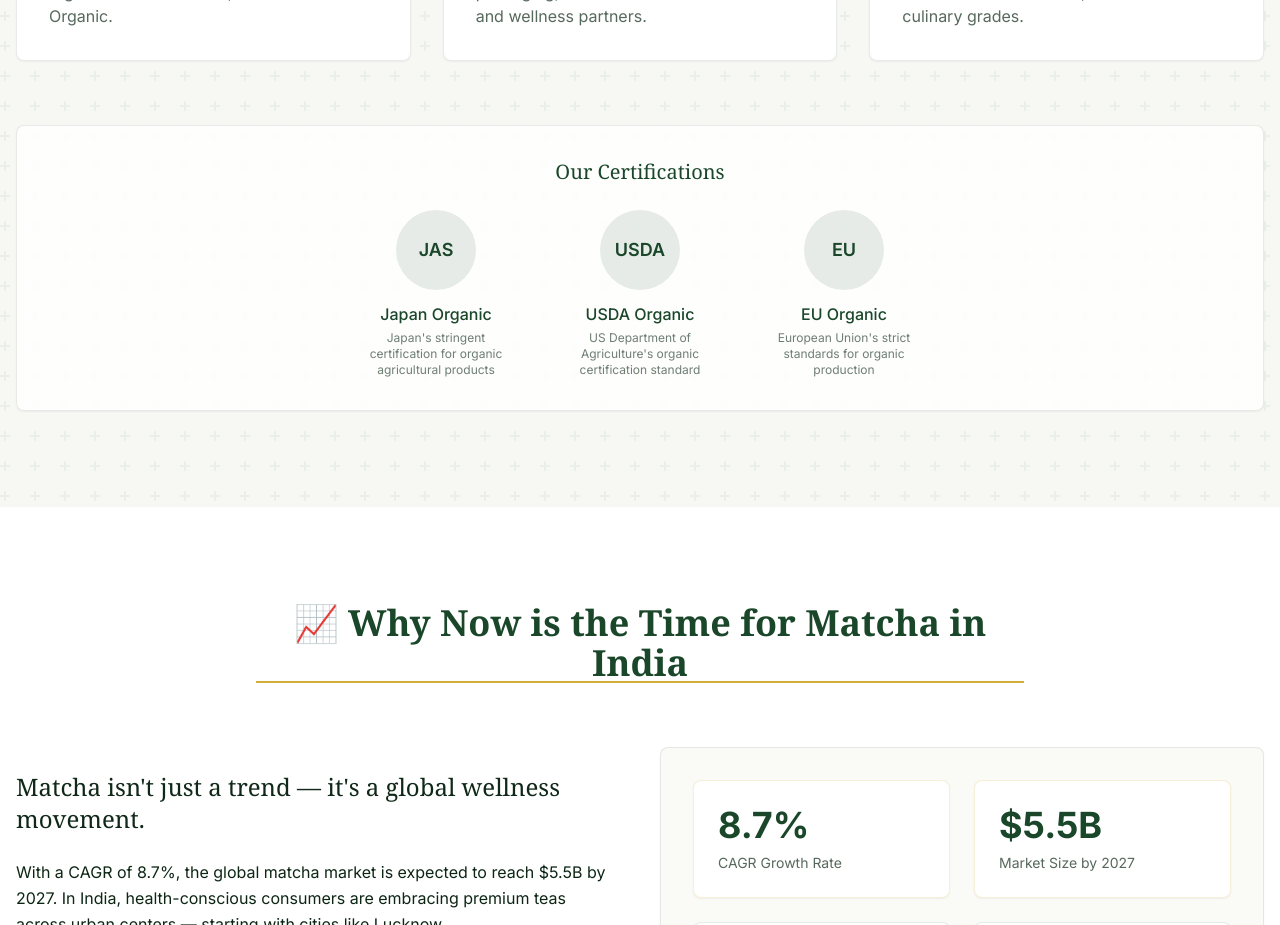
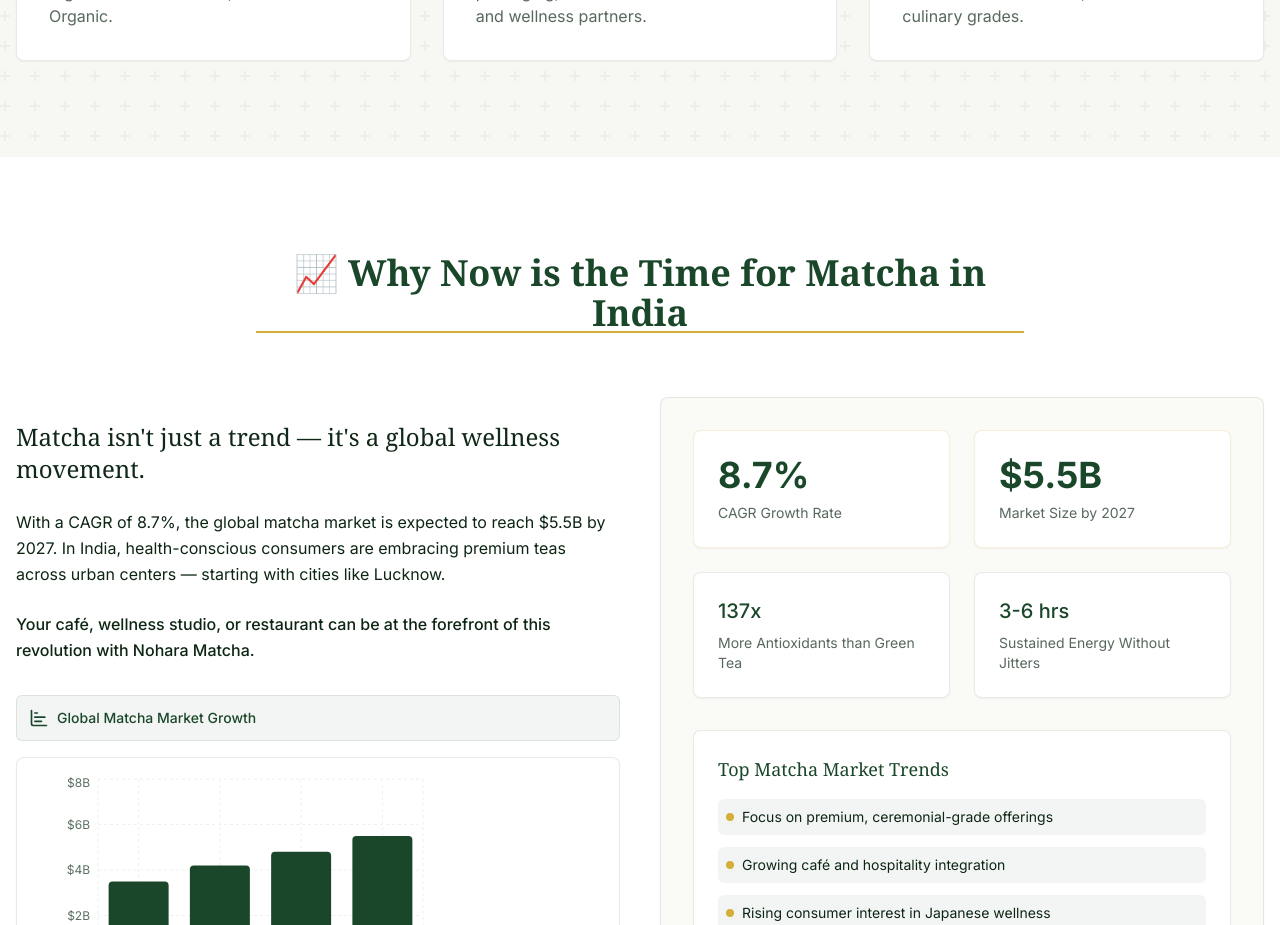
Before and after one commit to kunal72/nohara-matcha-website-blueprint, a React (Vite) app: page / in a window 1280 px wide. Shown: the part 2260-3185 px from the top of the page. Built offline with nearby package versions, Linux system fonts and the light colour scheme.

Commit message:
Visual edit in Lovable
Edited UI in Lovable

```diff
--- a/src/components/WhyNoharaSection.tsx
+++ b/src/components/WhyNoharaSection.tsx
@@ -1,10 +1,7 @@
-
 import React from 'react';
 import { Leaf, Briefcase, Vegan } from 'lucide-react';
-
 const WhyNoharaSection = () => {
-  return (
-    <section id="why-nohara" className="section-padding bg-matcha-cream/50 leaf-pattern">
+  return <section id="why-nohara" className="section-padding bg-matcha-cream/50 leaf-pattern">
       <div className="container mx-auto px-4">
         <div className="max-w-3xl mx-auto text-center mb-16">
           <h2 className="text-3xl md:text-4xl font-serif font-bold text-matcha mb-4">
@@ -48,35 +45,8 @@ const WhyNoharaSection = () => {
         </div>
 
         {/* Certifications */}
-        <div className="mt-16 bg-white/80 backdrop-blur-sm p-8 rounded-lg border border-matcha/10 shadow-sm">
-          <h3 className="text-xl font-serif font-medium text-matcha mb-6 text-center">Our Certifications</h3>
-          <div className="flex flex-wrap justify-center items-center gap-8 md:gap-16">
-            <div className="text-center transform hover:scale-105 transition-transform duration-300">
-              <div className="w-20 h-20 bg-matcha/10 rounded-full mx-auto mb-3 flex items-center justify-center">
-                <span className="text-lg font-semibold text-matcha">JAS</span>
-              </div>
-              <p className="font-medium text-matcha">Japan Organic</p>
-              <p className="text-xs text-matcha-dark/60 mt-1 max-w-[140px]">Japan's stringent certification for organic agricultural products</p>
-            </div>
-            <div className="text-center transform hover:scale-105 transition-transform duration-300">
-              <div className="w-20 h-20 bg-matcha/10 rounded-full mx-auto mb-3 flex items-center justify-center">
-                <span className="text-lg font-semibold text-matcha">USDA</span>
-              </div>
-              <p className="font-medium text-matcha">USDA Organic</p>
-              <p className="text-xs text-matcha-dark/60 mt-1 max-w-[140px]">US Department of Agriculture's organic certification standard</p>
-            </div>
-            <div className="text-center transform hover:scale-105 transition-transform duration-300">
-              <div className="w-20 h-20 bg-matcha/10 rounded-full mx-auto mb-3 flex items-center justify-center">
-                <span className="text-lg font-semibold text-matcha">EU</span>
-              </div>
-              <p className="font-medium text-matcha">EU Organic</p>
-              <p className="text-xs text-matcha-dark/60 mt-1 max-w-[140px]">European Union's strict standards for organic production</p>
-            </div>
-          </div>
-        </div>
+
       </div>
-    </section>
-  );
+    </section>;
 };
-
 export default WhyNoharaSection;
```
